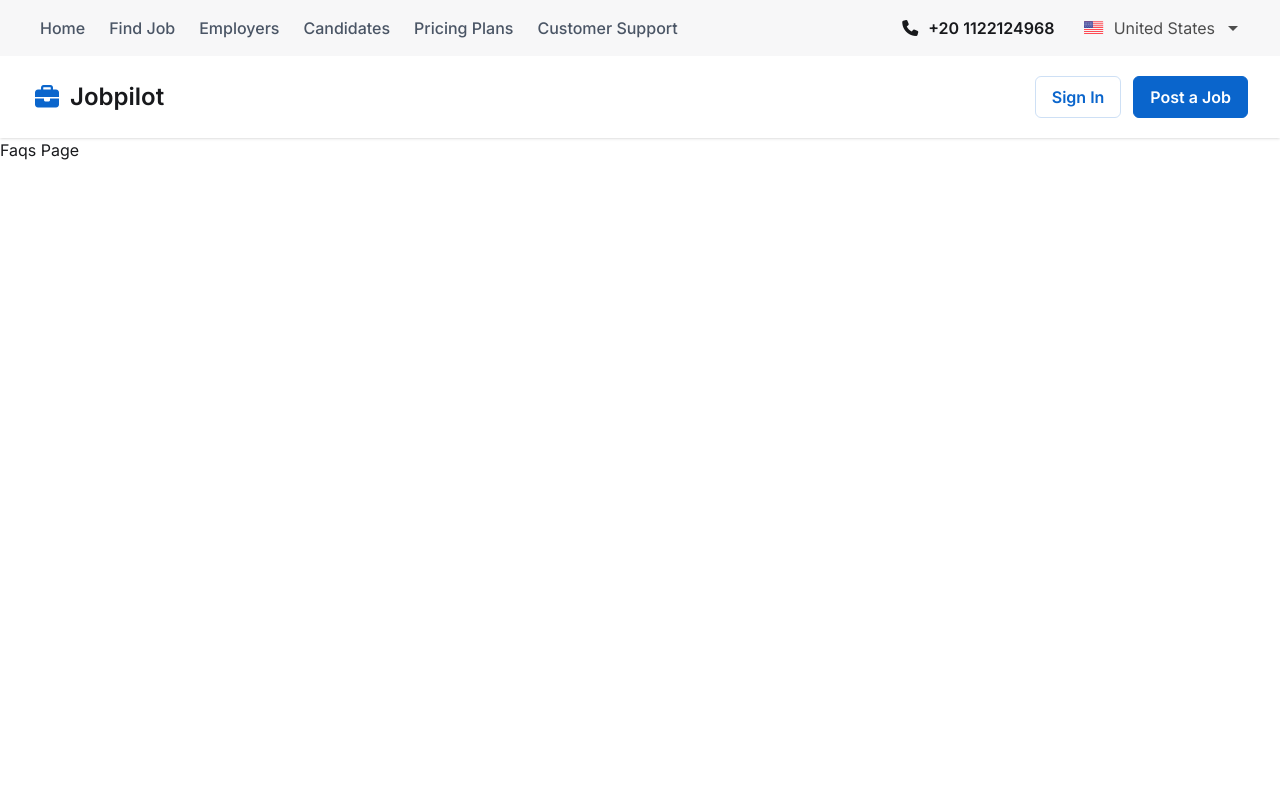
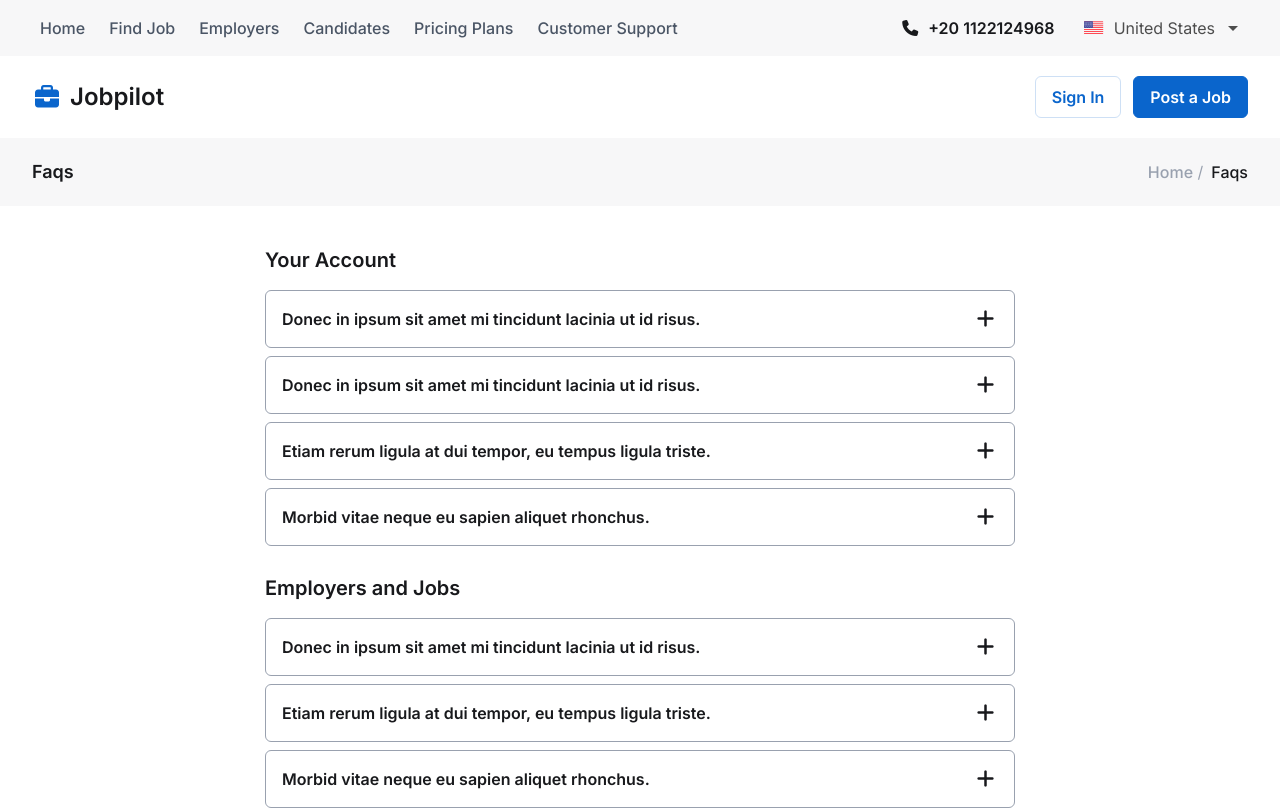
Before and after one commit to Mustafa-Sayed-M/Jobpilot, a React (Vite) app: page /faqs in a window 1280 px wide. Shown: the top 810 px of the page. Built offline with nearby package versions, Linux system fonts and the light colour scheme; no server answers.

Commit message:
Finish faqs page

```diff
--- /dev/null
+++ b/src/Data/faqs.json
@@ -0,0 +1,57 @@
+[
+    {
+        "name": "Your Account",
+        "faqsList": [
+            {
+                "q": "Donec in ipsum sit amet mi tincidunt lacinia ut id risus.",
+                "a": "Lorem ipsum dolor sit amet, consectetur adipiscing elit. Praesent vel fermentum nulla."
+            },
+            {
+                "q": "Donec in ipsum sit amet mi tincidunt lacinia ut id risus.",
+                "a": "Lorem ipsum dolor sit amet, consectetur adipiscing elit. Sed euismod nisl nec urna porta aliquet."
+            },
+            {
+                "q": "Etiam rerum ligula at dui tempor, eu tempus ligula triste.",
+                "a": "Aenean ultricies metus vel justo sodales, ac tincidunt elit convallis. Suspendisse non neque id lorem porta convallis."
+            },
+            {
+                "q": "Morbid vitae neque eu sapien aliquet rhonchus.",
+                "a": "Pellentesque habitant morbi tristique senectus et netus et malesuada fames ac turpis egestas."
+            }
+        ]
+    },
+    {
+        "name": "Employers and Jobs",
+        "faqsList": [
+            {
+                "q": "Donec in ipsum sit amet mi tincidunt lacinia ut id risus.",
+                "a": "Curabitur et massa non tortor tincidunt placerat. Nulla facilisi. Quisque blandit mi ut velit tincidunt, at tempus ligula mattis."
+            },
+            {
+                "q": "Etiam rerum ligula at dui tempor, eu tempus ligula triste.",
+                "a": "Ut eu risus at ligula scelerisque imperdiet. Nam accumsan enim a lacus tincidunt convallis."
+            },
+            {
+                "q": "Morbid vitae neque eu sapien aliquet rhonchus.",
+                "a": "Vivamus in sem ut orci volutpat vehicula nec in leo. Fusce lacinia porta justo."
+            }
+        ]
+    },
+    {
+        "name": "Candidate & Resume",
+        "faqsList": [
+            {
+                "q": "Donec in ipsum sit amet mi tincidunt lacinia ut id risus.",
+                "a": "Aliquam erat volutpat. Pellentesque habitant morbi tristique senectus et netus et malesuada fames."
+            },
+            {
+                "q": "Etiam rerum ligula at dui tempor, eu tempus ligula triste.",
+                "a": "Nam posuere, nulla at cursus malesuada, purus erat pulvinar sem, sed finibus risus risus eget elit."
+            },
+            {
+                "q": "Morbid vitae neque eu sapien aliquet rhonchus.",
+                "a": "In nec eros ut magna malesuada convallis non ut lorem. Cras accumsan magna sed tellus vehicula, ac gravida metus tempus."
+            }
+        ]
+    }
+]
--- a/src/Pages/InnerPages/FaqsPage.jsx
+++ b/src/Pages/InnerPages/FaqsPage.jsx
@@ -1,7 +1,46 @@
+import Breadcrumbs from "../../Components/Breadcrumbs/Breadcrumbs";
+import faqsData from '../../Data/faqs.json';
+
 function FaqsPage() {
     return (
         <div className="faqs-page min-h-screen">
-            Faqs Page
+            {/* Breadcrumbs */}
+            <Breadcrumbs
+                pageName="Faqs"
+                breadcrumbs={[{ to: '/', label: 'Home' }, { to: '/faqs', label: 'Faqs' }]}
+            />
+            <div className="container py-10">
+                {/* Faqs */}
+                <div className="faqs-container md:max-w-[750px] md:mx-auto space-y-7">
+                    {
+                        faqsData.map(({ name, faqsList }, index) => (<div className="faqs-" key={index}>
+                            {/* Name */}
+                            <h3 className="font-semibold text-xl mb-4">{name}</h3>
+                            {/* Faqs List */}
+                            <ul className="space-y-2">
+                                {
+                                    faqsList.map(({ q, a }, index) => (<li
+                                        key={index}
+                                    >
+                                        <label className="block p-4 rounded-md border border-gray-400 cursor-pointer">
+                                            {/* Input Checkbox */}
+                                            <input type="checkbox" name="faq" className="hidden peer" />
+                                            {/* Question */}
+                                            <div className="question flex items-center gap-3 justify-between peer-checked:*:text-primary">
+                                                <p className="font-semibold text-lx flex-1 transition">{q}</p>
+                                                {/* Icon State */}
+                                                <i className="fa-solid fa-plus fa-fw text-xl transition"></i>
+                                            </div>
+                                            {/* Answer */}
+                                            <p className="font-medium text-gray-500 mt-2.5 hidden peer-checked:block">{a}</p>
+                                        </label>
+                                    </li>))
+                                }
+                            </ul>
+                        </div>))
+                    }
+                </div>
+            </div>
         </div>
     )
 }
```
